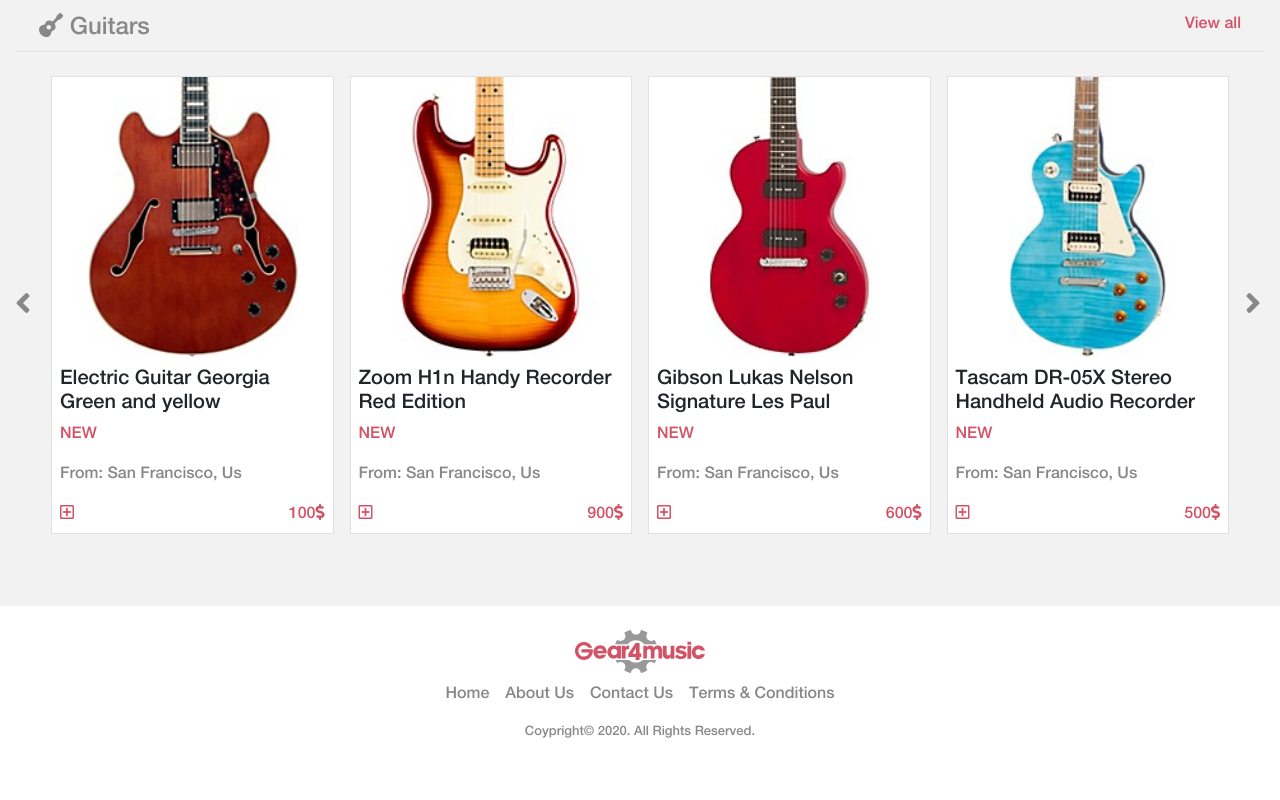
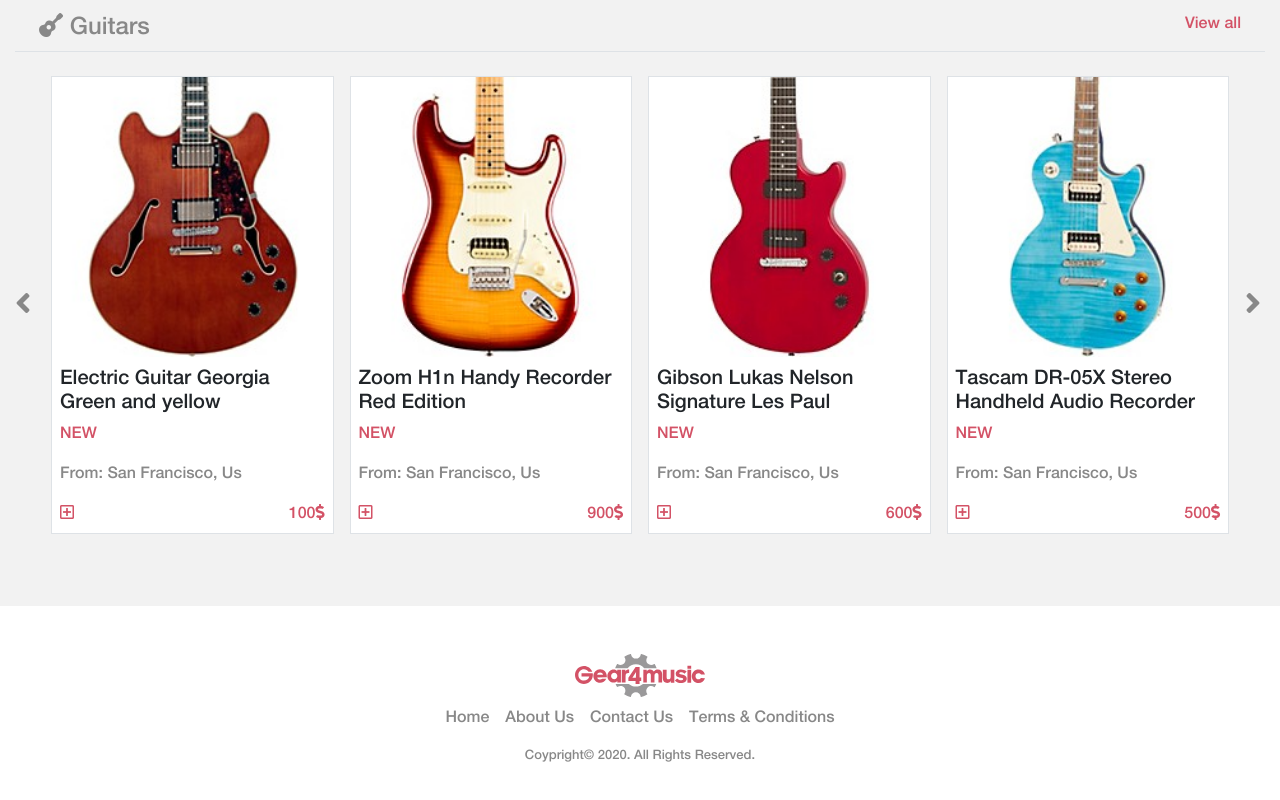
Before and after one commit to KartheeKWD/HTML-CSS-capstone-project, a plain HTML site: page index.html in a window 1280 px wide. Shown: the part 2487-3287 px from the top of the page. Drawn offline with nearby package versions, Linux system fonts and the light colour scheme.

Commit message:
Added readme clone and footer margin

```diff
--- a/index.html
+++ b/index.html
@@ -471,9 +471,11 @@
         </div>
       </section>
     </div>
+
+  </main>
   <!-- FOOTER -->
-    <footer>
-      <div class="d-flex flex-column align-items-center py-4">
+  <footer class="mt-4">
+    <div class="d-flex flex-column align-items-center py-4 ">
       <img class="gearlogo pb-2" src="images/gear4musiclogo.svg" alt="" />
       <ul class="d-flex list-unstyled">
         <li><a class="px-2" href="">Home</a></li>
@@ -484,7 +486,7 @@
       <p class="graylight-color">Coypright© 2020. All Rights Reserved.</p>
     </div>
   </footer>
-  </main>
+
 </body>
 
 </html>
```
Also changed, not shown: search.html (+3 -2 lines), 1 other file. Lines whose indentation alone changed are shown as unchanged.
